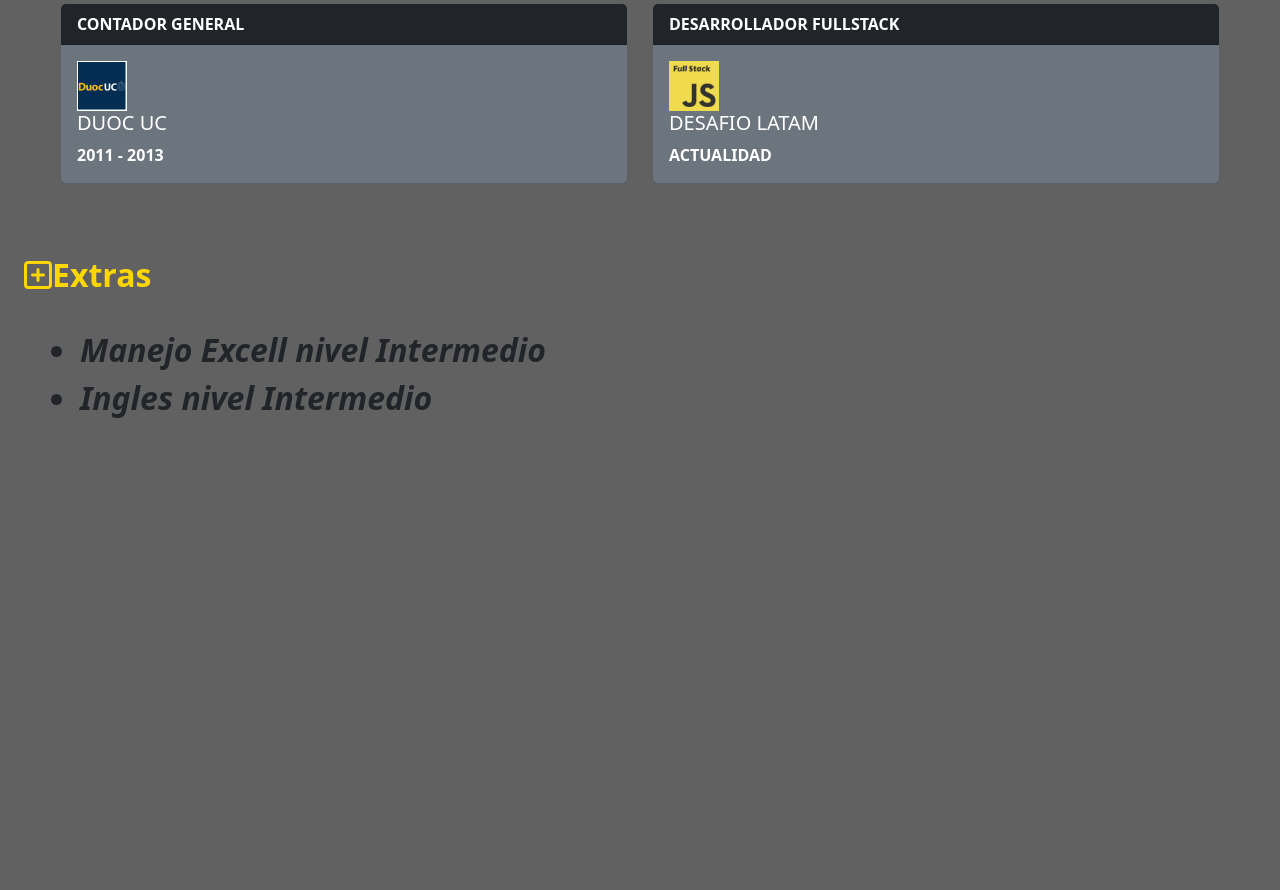
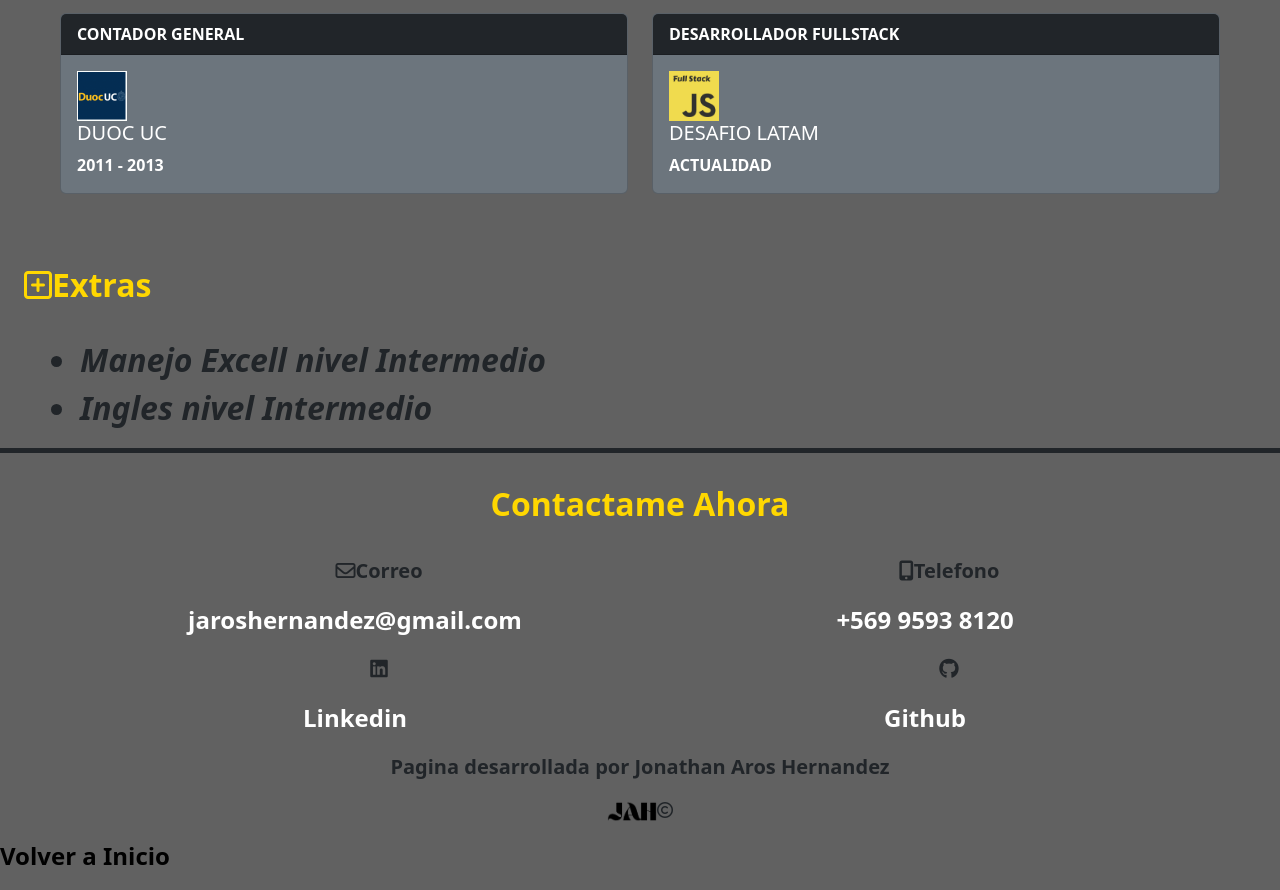
Before and after one commit to sevanomas/portafolio.github.io, a plain HTML site: page index.html in a window 1280 px wide. Shown: the part 1870-2760 px from the top of the page. Before the commit the page ends 2308 px from the top, so only its background shows below. Drawn offline with nearby package versions, Linux system fonts and the light colour scheme.

Commit message:
prototipo terminado

```diff
--- a/assets/css/style.css
+++ b/assets/css/style.css
@@ -1,7 +1,9 @@
 body {
     background-color: rgb(97, 97, 97);
 }
-
+#logo{
+    width: 50px;
+}
 h1 {
     text-align: center;
 }
@@ -16,3 +18,9 @@ h2 {
 h3{
     color: rgb(255, 215, 0);
 }
+footer{
+    align-items: center;
+}
+footer img{
+    width: 50px;
+}
--- a/index.html
+++ b/index.html
@@ -15,7 +15,7 @@
 
 <body>
     <header>
-        <div class="container-fluid border-bottom border-dark border-5">
+        <div class="container-fluid border-bottom border-dark border-5" id="arriba">
             <div class="text-black-50">
                 <h1>Jonathan Aros Hernandez </h1>
                 <h2 class="text-black text-opacity-25">Contador / Gamer / Estudiante</h2>
@@ -24,7 +24,8 @@
 
                 <nav class=" navbar navbar-dark navbar-expand-lg ">
                     <div class="container-fluid ">
-                        <a class="text-black navbar-brand " href="#">JAH</a>
+                        <a class="text-black navbar-brand " href="#"><img src="./assets/imgs/JAH_logo.png" alt="Logo"
+                                id="logo"></a>
                         <button class="navbar-toggler" type="button" data-bs-toggle="collapse"
                             data-bs-target="#navbarNav" aria-controls="navbarNav" aria-expanded="false"
                             aria-label="Toggle navigation">
@@ -39,13 +40,13 @@
                                     <a class="nav-link" href="#">Portafolio</a>
                                 </li>
                                 <li class="nav-item">
-                                    <a class="nav-link" href="#">Educacion</a>
+                                    <a class="nav-link" href="#experiencia_laboral">Experiencia</a>
                                 </li>
                                 <li class="nav-item">
-                                    <a class="nav-link" href="#">Experiencia</a>
+                                    <a class="nav-link" href="#educacion">Educación</a>
                                 </li>
                                 <li class="nav-item">
-                                    <a class="nav-link" href="#">Contacto</a>
+                                    <a class="nav-link" href="#contacto">Contacto</a>
                                 </li>
 
                             </ul>
@@ -88,7 +89,8 @@
                 </div>
         </section>
         <section>
-            <h3 class="fw-bold mt-2 mb-2 p-4 fs-2" ><i class="fa-solid fa-clipboard-check"></i>Experiencia Laboral</h3>
+            <h3 class="fw-bold mt-2 mb-2 p-4 fs-2 border-top border-dark border-5" id="experiencia_laboral"><i
+                    class="fa-solid fa-clipboard-check " ></i>Experiencia Laboral</h3>
             <div class="row m-5 gy-3">
                 <div class="col-sm-6 ">
                     <div class="card text-bg-secondary">
@@ -161,7 +163,7 @@
         </section>
         <section>
 
-            <h3 class="fw-bold mt-2 mb-2 p-4 fs-2"><i class=" fa-solid fa-school"></i>Educación</h3>
+            <h3 class="fw-bold mt-2 mb-2 p-4 fs-2 border-top border-dark border-5" id="educacion "><i class=" fa-solid fa-school"></i>Educación</h3>
 
             <div class="row m-5 gy-3">
                 <div class="col-sm-6 ">
@@ -198,8 +200,41 @@
             <ul class="ms-5 fs-2 fw-bolder fst-italic">
                 <li>Manejo Excell nivel Intermedio</li>
                 <li>Ingles nivel Intermedio</li>
-              </ul>
+            </ul>
         </aside>
+        <footer class="border-top border-dark border-5" id="contacto">
+            <h3 class="fw-bold mt-2 mb-2 p-4 fs-2 text-center">Contactame Ahora</h3>
+            <div class="container text-center">
+                <div class="row align-items-center">
+                    <div class="col-sm-6 ">
+                        <p class="ms-5 fs-5 fw-bolder "><i class="fa-regular fa-envelope"></i>Correo</p>
+                        <p class="fs-4 fw-bolder text-white ">jaroshernandez@gmail.com</p>
+                    </div>
+                    <div class="col-sm-6">
+                        <p class="ms-5 fs-5 fw-bolder "><i class="fa-solid fa-mobile-screen-button"></i>Telefono</p>
+                        <p class="fs-4 fw-bolder text-white">+569 9593 8120</p>
+                    </div>
+                    <div class="col-sm-6">
+                        <p class="ms-5 fs-5 fw-bolder "><i class="fa-brands fa-linkedin"></i></p>
+                        <a href="https://www.linkedin.com/in/jonathan-aros-a7a7aa2b7/"
+                            class="text-decoration-none fs-4 fw-bolder text-white ">Linkedin</a>
+                    </div>
+                    <div class="col-sm-6">
+                        <p class="ms-5 fs-5 fw-bolder "><i class="fa-brands fa-github"></i></p>
+                        <a href="https://github.com/Jonasius1016"
+                            class="text-decoration-none fs-4 fw-bolder text-white ">Github</a>
+                    </div>
+                </div>
+            </div>
+            <div>
+                <p class="fw-bold mt-2 mb-2 p-2 fs-5 text-center">Pagina desarrollada por Jonathan Aros Hernandez </p>
+                <p class="text-center"><img src="./assets/imgs/JAH_logo.png" alt="Logo"><i
+                        class="fa-regular fa-copyright"></i></p>
+                <p><a href="#arriba" class="text-decoration-none fs-4 fw-bolder text-black">Volver a Inicio</a></p>
+
+            </div>
+
+        </footer>
     </main>
 
     <script src="https://cdn.jsdelivr.net/npm/bootstrap@5.2.3/dist/js/bootstrap.bundle.min.js"
```
Also changed, not shown: assets/imgs/JAH_logo.png (added).
